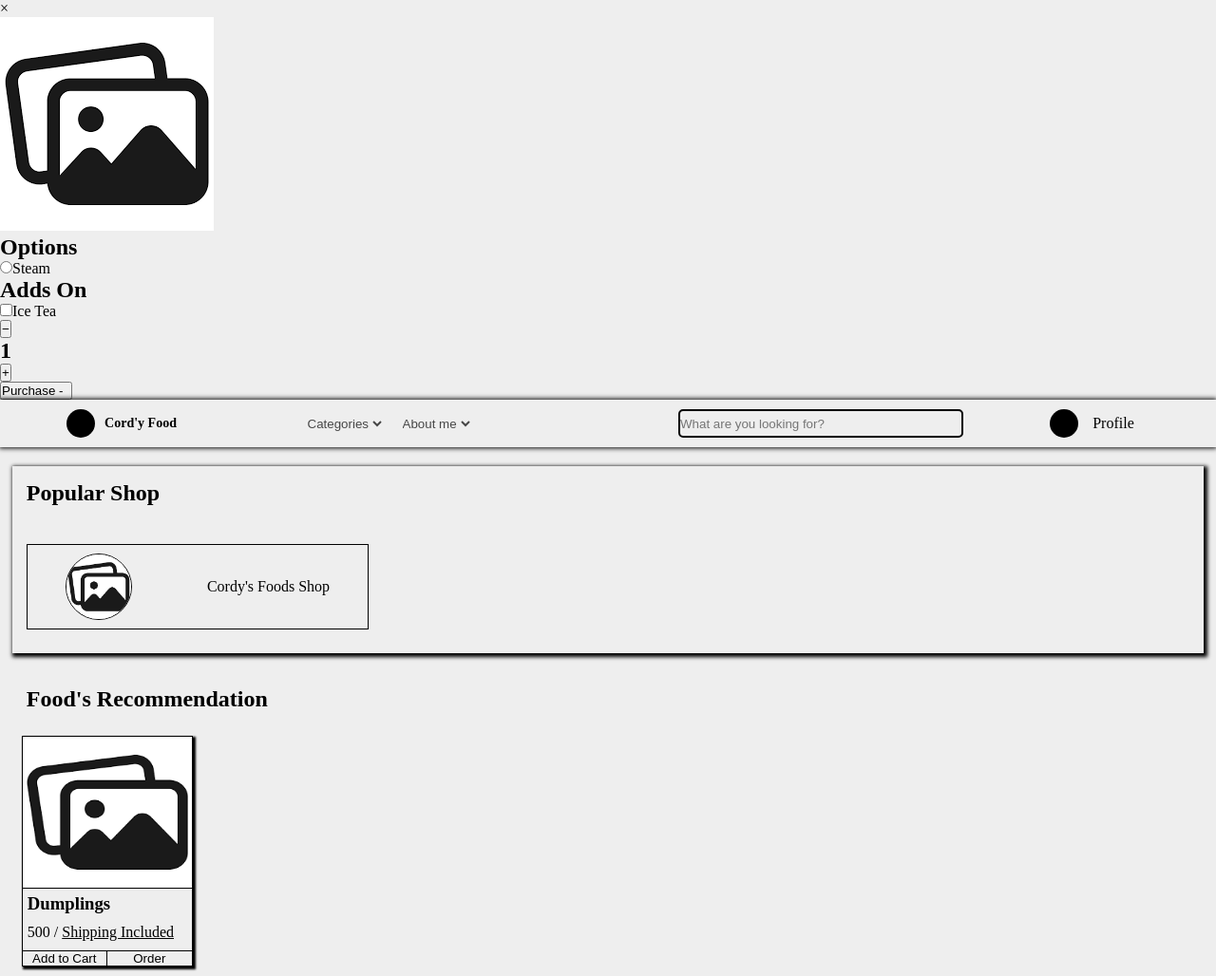
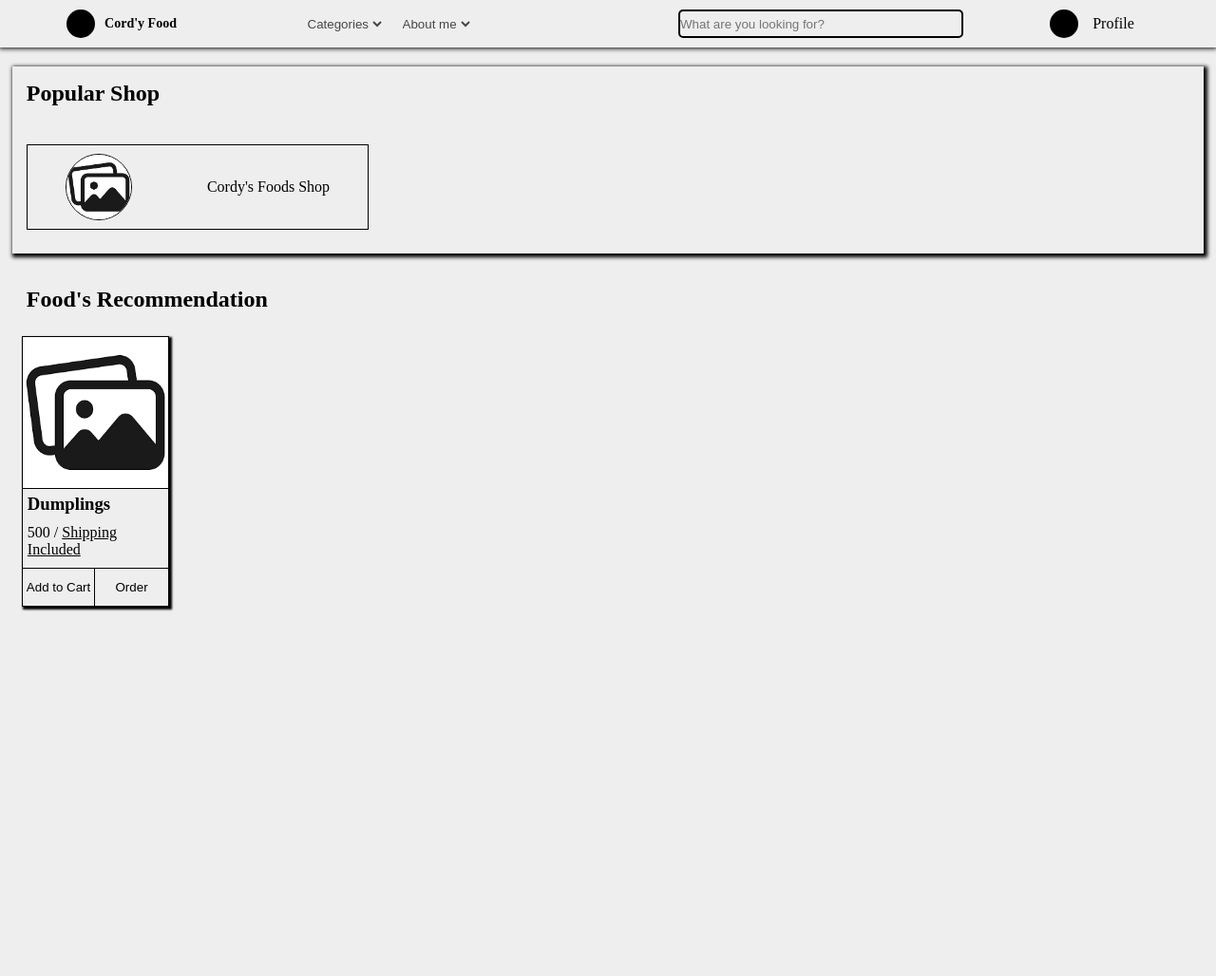
Before and after one commit to kazuha001/e_commerce, a PHP site: page /user.html in a window 1280 px wide. Shown: the whole page at 95% size. After the commit the page ends 644 px from the top, so only its background shows below. Run offline with PHP 8.4, Linux system fonts and the light colour scheme.

Commit message:
Add files via upload

```diff
--- a/css/user.css
+++ b/css/user.css
@@ -199,7 +199,7 @@
 .products_foods_ads {
     width: 100%;
     height: auto;
-    flex-basis: 180px;
+    flex-basis: 155px;
     border: 1px solid #000;
     overflow: hidden;
     display: flex;
@@ -246,14 +246,10 @@
     align-items: center;
     margin: 5px 0 0 0;
 }
-.products_foods_ads_info_funtion form {
-    width: 100%;
-    height: 40px;
-    display: flex;
-}
+
 .products_foods_ads_info_funtion button {
     width: 50%;
-    height: 100%;
+    height: 40px;
     background: transparent;
     border: transparent;
     border-top: 1px solid #000;
@@ -538,6 +534,159 @@
     font-size: 30px;
     cursor: pointer;
 }
+.products_foods_popup {
+    position: fixed;
+    width: 550px;
+    height: 768px;
+    background-color: #fff;
+    right: -100%;
+    top: 0;
+    z-index: 3;
+    display: flex;
+    flex-flow: column;
+    transition: 0.5s ease-in-out;
+}
+.products_foods_popup_bottom form {
+    width: 100%;
+    height: auto;
+    display: flex;
+    flex-flow: column;
+}
+.products_foods_popup_top {
+    width: 10%;
+    height: 50px;
+    cursor: pointer;
+}
+.products_foods_popup_top p {
+    font-size: 40px;
+    margin: 0 0 0 15px;
+}
+.products_foods_popup_bottom_img {
+    width: 100%;
+    height: 150px;
+    padding: 15px;
+    display: flex;
+    justify-content: space-evenly;
+    align-items: center;
+    border-top: 2px solid #d9d9d9;
+    border-bottom: 2px solid #d9d9d9;
+}
+.products_foods_popup_bottom_img img {
+    width: 140px;
+    height: 140px;
+    padding: 20px;
+}
+.products_foods_popup_bottom_img div {
+    width: 80%;
+    height: inherit;
+    display: flex;
+    justify-content: center;
+    align-items: center;
+}
+.products_foods_popup_bottom_img h2 {
+    margin: 25px;
+    font-size: 21px;
+}
+.products_foods_popup_bottom_adds_on {
+    width: 100%;
+    height: 450px;
+    overflow: auto;
+}
+
+.products_foods_popup_bottom_adds_on div {
+    width: 100%;
+    height: auto;
+    display: flex;
+    flex-flow: column;
+    padding: 15px;
+}
+.products_foods_popup_bottom_adds_on label {
+    width: 100%;
+    height: 30px;
+    display: flex;
+    justify-content: left;
+    align-items: center;
+    font-size: 20px;
+    border-bottom: 2px solid #d9d9d9;
+    position: relative;
+    cursor: pointer;
+}
+.products_foods_popup_bottom_adds_on p {
+    position: absolute;
+    right: 10px;
+    font-size: 16px;
+}
+.products_foods_popup_bottom_adds_on input {
+    width: 20px;
+    height: 20px;
+    margin: 0 10px 0 0;
+    cursor: pointer;
+}
+.products_foods_popup_bottom_quantity_function {
+    width: 100%;
+    height: 130px;
+    border-top: 2px solid #d9d9d9;
+    display: flex;
+    align-items: center;
+    justify-content: center;
+}
+.products_foods_popup_bottom_quantity_function_elements1 {
+    width: 30%;
+    height: inherit;
+    display: flex;
+    align-items: center;
+    justify-content: center;
+}
+.products_foods_popup_bottom_quantity_function_elements2 {
+    width: 70%;
+    height: inherit;
+    display: flex;
+    align-items: center;
+    justify-content: center;
+}
+.products_foods_popup_bottom_quantity_function_elements1 button {
+    width: 30px;
+    height: 30px;
+    border: 2px solid #d9d9d9;
+    margin: 20px;
+    border-radius: 5px;
+    display: flex;
+    justify-content: center;
+    align-items: center;
+    cursor: pointer;
+    background: transparent;
+}
+.products_foods_popup_bottom_quantity_function_elements1 button p {
+    font-size: 30px;
+    font-weight: bold;
+    color: #000;
+
+}
+.products_foods_popup_bottom_quantity_function_elements2 button {
+    width: 90%;
+    height: 50px;
+    display: flex;
+    align-items: center;
+    justify-content: center;
+    font-size: 16px;
+    font-weight: bold;
+    border: transparent;
+    border-radius: 15px;
+    background-color: #d9d9;
+    cursor: pointer;
+}
+.products_foods_popup_bottom_quantity_function_elements2 button:hover {
+    opacity: 0.8;
+}
+.hide_bg {
+    width: 100%;
+    height: 100%;
+    position: fixed;
+    z-index: 2;
+    background-color: #d9d9d9;
+    display: none;
+    opacity: 0.8;
+}
 /* Responsive */
 @media (max-width: 760px) {
     .header {
@@ -574,4 +723,14 @@
         margin: 0;
         width: 170px;
     }
+    .products_foods_popup {
+        width: 100%;
+        position: absolute;
+    }
+    .products_foods_popup_bottom_img h2 {
+        font-size: 17px;
+    }
+    .products_foods_popup_bottom_quantity_function_elements1 {
+        width: 50%;
+    }
 }
--- a/css/user_pp.css
+++ b/css/user_pp.css
@@ -19,7 +19,7 @@
     display: flex;
     justify-content: center;
     align-items: center;
-    flex-basis: 512px;
+    flex-basis: 450px;
 }
 .header_left_img {
     width: 190px;
@@ -85,7 +85,7 @@
     justify-content: center;
     align-items: center;
     flex-flow: column;
-    flex-basis: 512px;
+    flex-basis: 450px;
 }
 .header_right_top {
     width: 80%;
```
Also changed, not shown: css/product_interface.css (added).
